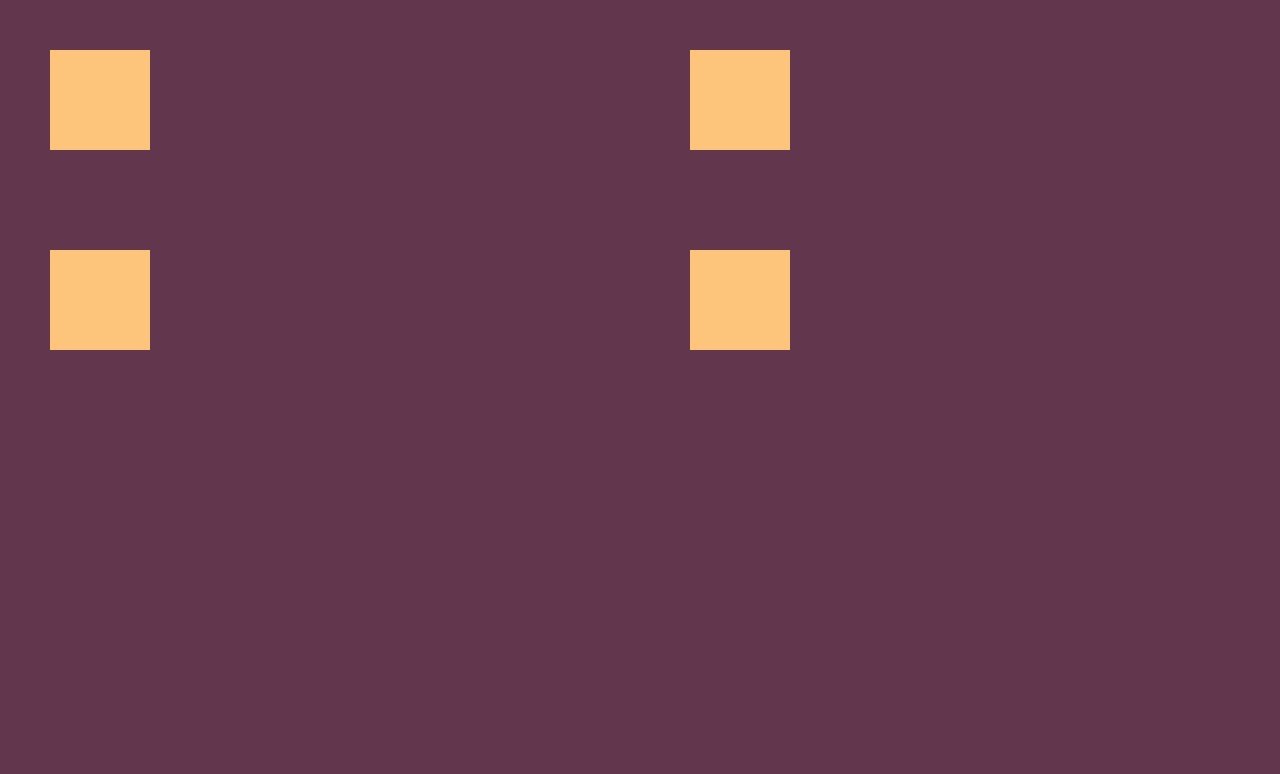
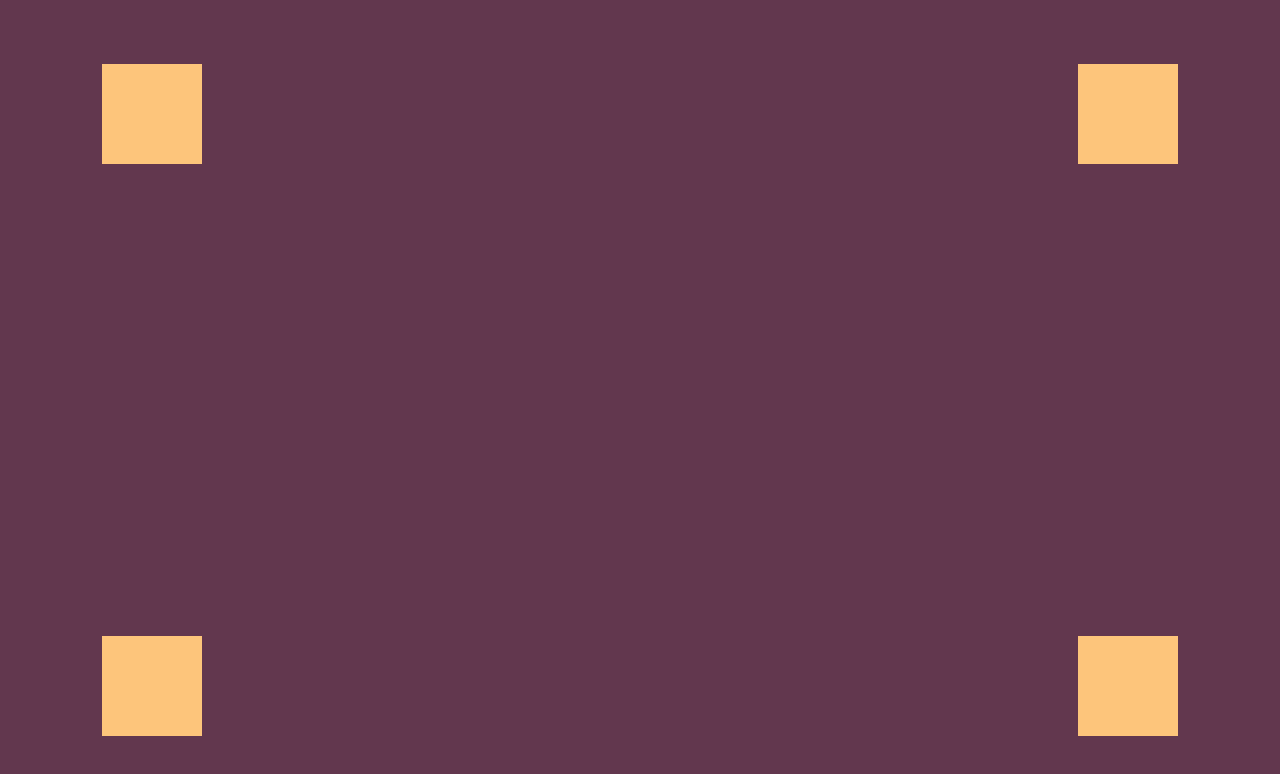
Before and after one commit to natybastazini/battle, a plain HTML site: page index.html in a window 1280 px wide. Drawn offline with Linux system fonts and the light colour scheme.

Commit message:
git add .

```diff
--- a/style.css
+++ b/style.css
@@ -18,8 +18,10 @@ body{
     background: #fdc57b;
 
     /* dando um posicionamento */
-    align-self: center;
-    margin: 50px;
+    position: absolute;
+    margin-top: 5%;
+    margin-left: 8%;
+
 }
 
     /* só repeti o processo para todos os outros quadrados */
@@ -27,24 +29,33 @@ body{
     width: 100px;
     height: 100px;
     background: #fdc57b;
-    align-self: center;
-    margin: 50px;
+    position: absolute;
+    margin-top: 5%;
+    margin-right: 8%;
+    top: 0;
+    right: 0;
 }
 
 .q3{
     width: 100px;
     height: 100px;
     background: #fdc57b;
-    align-self: center;
-    margin: 50px;
+    position: absolute;
+    margin-bottom: 5%;
+    margin-left: 8%;
+    bottom: 0;
+    left: 0;
 }
 
 .q4{
     width: 100px;
     height: 100px;
     background: #fdc57b;
-    align-self: center;
-    margin: 50px;
+    position: absolute;
+    margin-bottom: 5%;
+    margin-right: 8%;
+    bottom: 0;
+    right: 0;
 }
 
 .quadrado{
```
